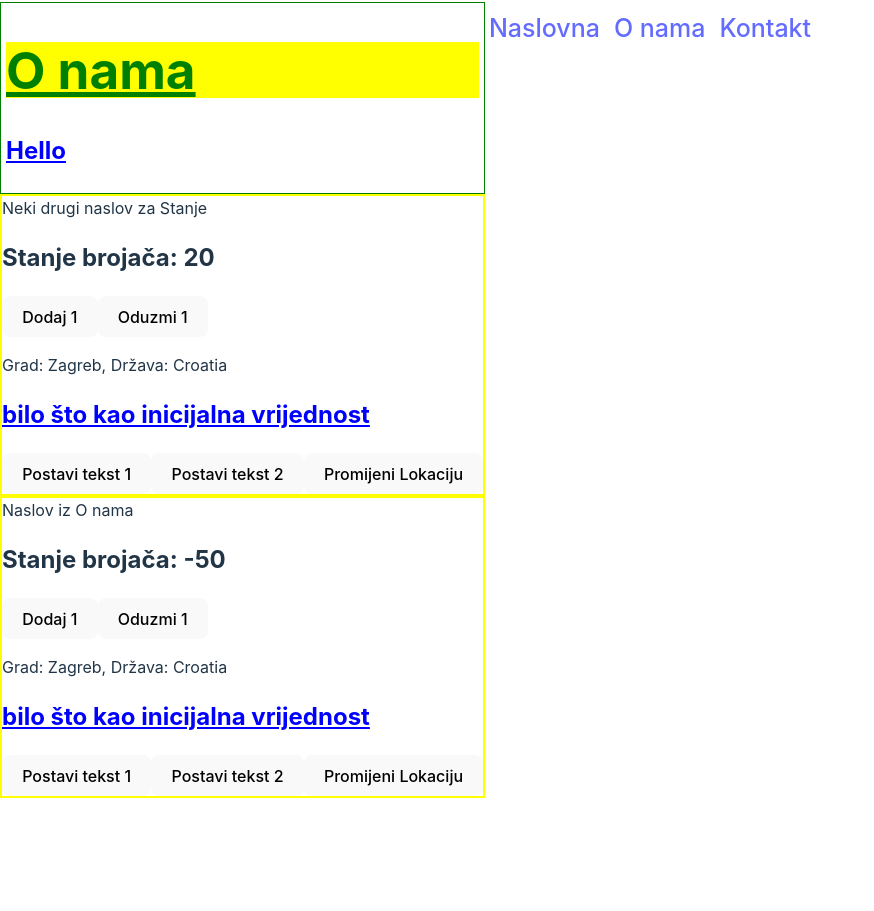
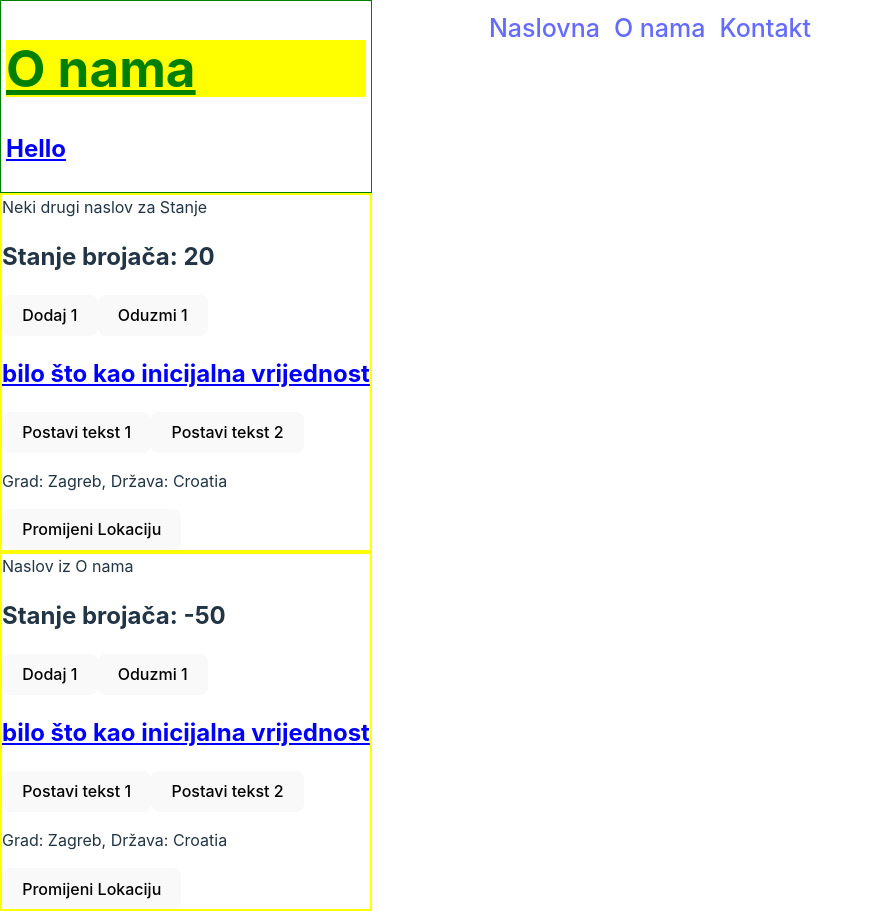
Before and after one commit to webbugt/algebra-react-vjezbe, a React (Vite) app: page /onama in a window 1280 px wide. Shown: the whole page, without its empty margins (0-874 px from the left). Before the commit the page ends 800 px from the top, so only its background shows below. Built offline with nearby package versions, Linux system fonts and the light colour scheme.

Commit message:
izolacija ostatka stateful komponenti, preimenovanje KomponenteSaStanjem

```diff
--- a/src/components/KomponentaSaStanjem.jsx
+++ /dev/null
@@ -1,61 +0,0 @@
-import propTypes from "prop-types";
-import { useState } from "react";
-import { BlueSubtitle } from "./Titles";
-import { Counter } from "./Counter";
-
-function KomponentaSaStanjem({ nekiNaslov, initialCount, id }) {
-  // tijelo koponente - pokrece se na svaki rerender
-  console.log(`KomponentaSaStanjem ${id} se renderala`);
-  const [content, setContent] = useState("bilo što kao inicijalna vrijednost");
-
-  const [location, setLocation] = useState({
-    city: "Zagreb",
-    country: "Croatia",
-  });
-
-  return (
-    <div style={{ border: "solid yellow 2px" }}>
-      {nekiNaslov}
-      <Counter initial={initialCount}/>
-      <p>
-        Grad: {location.city}, Država: {location.country}
-      </p>
-      <BlueSubtitle title={content} />
-      <button
-        onClick={() => {
-          setContent("Tekst 1: pisao Pero Perić");
-        }}
-      >
-        Postavi tekst 1
-      </button>
-      <button
-        onClick={() => {
-          setContent("Tekst 2: sad je HRT");
-        }}
-      >
-        Postavi tekst 2
-      </button>
-      <button
-        onClick={() => {
-          setLocation({ city: "Amsterdam", country: "Nizozemska" });
-        }}
-      >
-        Promijeni Lokaciju
-      </button>
-    </div>
-  );
-}
-
-KomponentaSaStanjem.propTypes = {
-  nekiNaslov: propTypes.string,
-  initialCount: propTypes.number,
-  id: propTypes.string,
-};
-
-KomponentaSaStanjem.defaultProps = {
-  nekiNaslov: "opća vrijednost nekiNaslov propa",
-  initialCount: 42,
-  id: "undefined",
-};
-
-export default KomponentaSaStanjem;
--- /dev/null
+++ b/src/components/LocationDisplay.jsx
@@ -0,0 +1,22 @@
+import { useState } from "react";
+
+export function LocationDisplay() {
+  const [location, setLocation] = useState({
+    city: "Zagreb",
+    country: "Croatia",
+  });
+  return (
+    <div>
+      <p>
+        Grad: {location.city}, Država: {location.country}
+      </p>
+      <button
+        onClick={() => {
+          setLocation({ city: "Amsterdam", country: "Nizozemska" });
+        }}
+      >
+        Promijeni Lokaciju
+      </button>
+    </div>
+  );
+}
--- /dev/null
+++ b/src/components/ParentBezStanja.jsx
@@ -0,0 +1,31 @@
+import propTypes from "prop-types";
+import { Counter } from "./Counter";
+import { TitleWithState } from "./TitleWithState";
+import { LocationDisplay } from "./LocationDisplay";
+
+function ParentBezStanja({ nekiNaslov, initialCount, id }) {
+  // tijelo koponente - pokrece se na svaki rerender
+  console.log(`KomponentaSaStanjem ${id} se renderala`);
+  return (
+    <div style={{ border: "solid yellow 2px" }}>
+      {nekiNaslov}
+      <Counter initial={initialCount} />
+      <TitleWithState />
+      <LocationDisplay />
+    </div>
+  );
+}
+
+ParentBezStanja.propTypes = {
+  nekiNaslov: propTypes.string,
+  initialCount: propTypes.number,
+  id: propTypes.string,
+};
+
+ParentBezStanja.defaultProps = {
+  nekiNaslov: "opća vrijednost nekiNaslov propa",
+  initialCount: 42,
+  id: "undefined",
+};
+
+export default ParentBezStanja;
--- /dev/null
+++ b/src/components/TitleWithState.jsx
@@ -0,0 +1,24 @@
+import { useState } from "react";
+import { BlueSubtitle } from "./Titles";
+
+export function TitleWithState() {
+  const [content, setContent] = useState("bilo što kao inicijalna vrijednost");
+  console.log("TitleWithState se rerenderao", content);
+  return <div>
+    <BlueSubtitle title={content} />
+    <button
+      onClick={() => {
+        setContent("Tekst 1: pisao Pero Perić");
+      }}
+    >
+      Postavi tekst 1
+    </button>
+    <button
+      onClick={() => {
+        setContent("Tekst 2: sad je HRT");
+      }}
+    >
+      Postavi tekst 2
+    </button>
+  </div>;
+}
--- a/src/routes/Onama.jsx
+++ b/src/routes/Onama.jsx
@@ -1,5 +1,5 @@
 import Header from "../components/Header.jsx";
-import KomponentaSaStanjem from "../components/KomponentaSaStanjem.jsx";
+import DashboardParent from "../components/ParentBezStanja.jsx";
 import { FancyTitle } from "../components/Titles.jsx";
 
 export function Onama() {
@@ -11,8 +11,8 @@ export function Onama() {
         subtitle="Hello"
       />
 
-      <KomponentaSaStanjem id="prva komponenta" nekiNaslov="Neki drugi naslov za Stanje" initialCount={20} />
-      <KomponentaSaStanjem id="matija" nekiNaslov="Naslov iz O nama" initialCount={-50} />
+      <DashboardParent id="prva komponenta" nekiNaslov="Neki drugi naslov za Stanje" initialCount={20} />
+      <DashboardParent id="matija" nekiNaslov="Naslov iz O nama" initialCount={-50} />
     </div>
   );
 }
```
